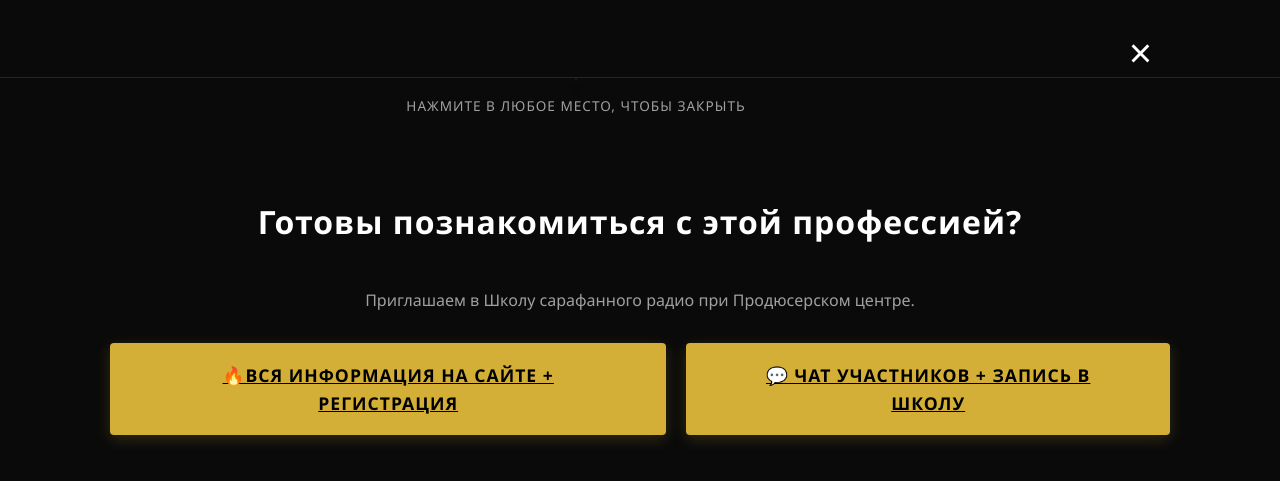
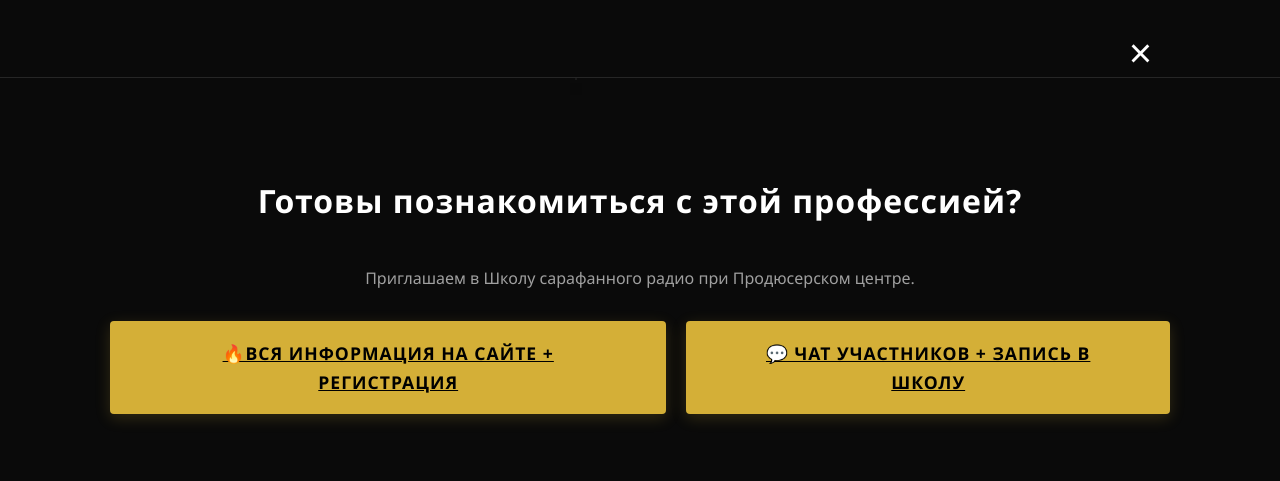
Before and after one commit to gebor2011/sethubbleschool, a plain HTML site: page index.html in a window 1280 px wide. Shown: the part 2715-3196 px from the top of the page. Drawn offline with Linux system fonts and the light colour scheme.

Commit message:
Remove text from banner modal close instruction
Removed text from the close instruction paragraph in the banner modal.

```diff
--- a/index.html
+++ b/index.html
@@ -481,7 +481,7 @@
         <div style="max-width: 90%; max-height: 90%; position: relative; display: flex; flex-direction: column; align-items: center;" onclick="event.stopPropagation()">
             <button style="position: absolute; top: -45px; right: 0; font-size: 2.5rem; color: #fff; background: none; border: none; cursor: pointer; line-height: 1;" onclick="closeBannerModal()">&times;</button>
             <img id="bannerTargetImg" src="" style="max-width: 100%; max-height: 80vh; object-fit: contain; border: 1px solid var(--border-color); border-radius: 4px; box-shadow: 0 10px 30px rgba(0,0,0,0.7);">
-            <p style="color: var(--text-gray); font-size: 0.85rem; margin-top: 15px; text-transform: uppercase; letter-spacing: 1px; cursor: pointer;" onclick="closeBannerModal()">Нажмите в любое место, чтобы закрыть</p>
+            <p style="color: var(--text-gray); font-size: 0.85rem; margin-top: 15px; text-transform: uppercase; letter-spacing: 1px; cursor: pointer;" onclick="closeBannerModal()"></p>
         </div>
     </div>
 
```
